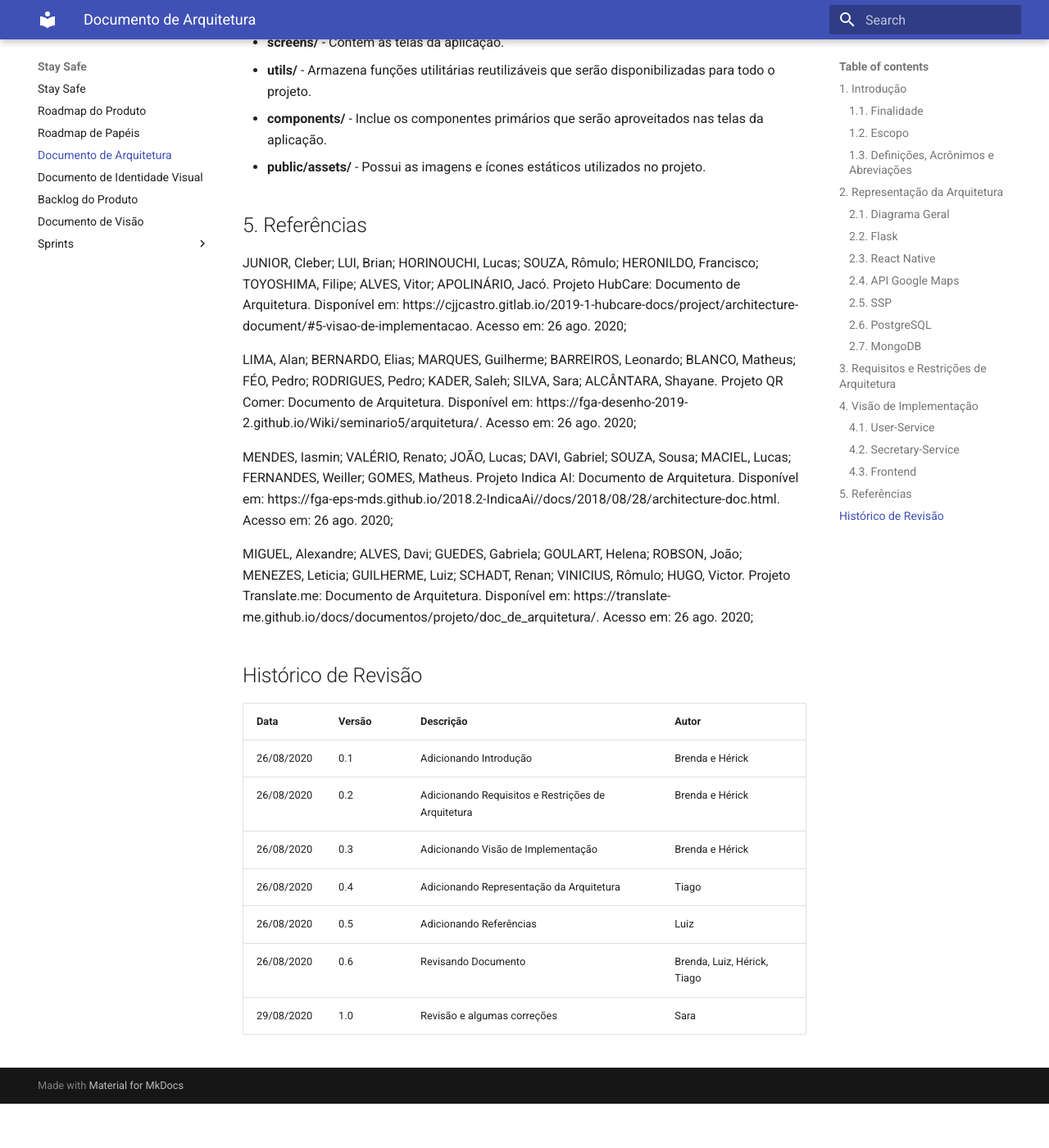
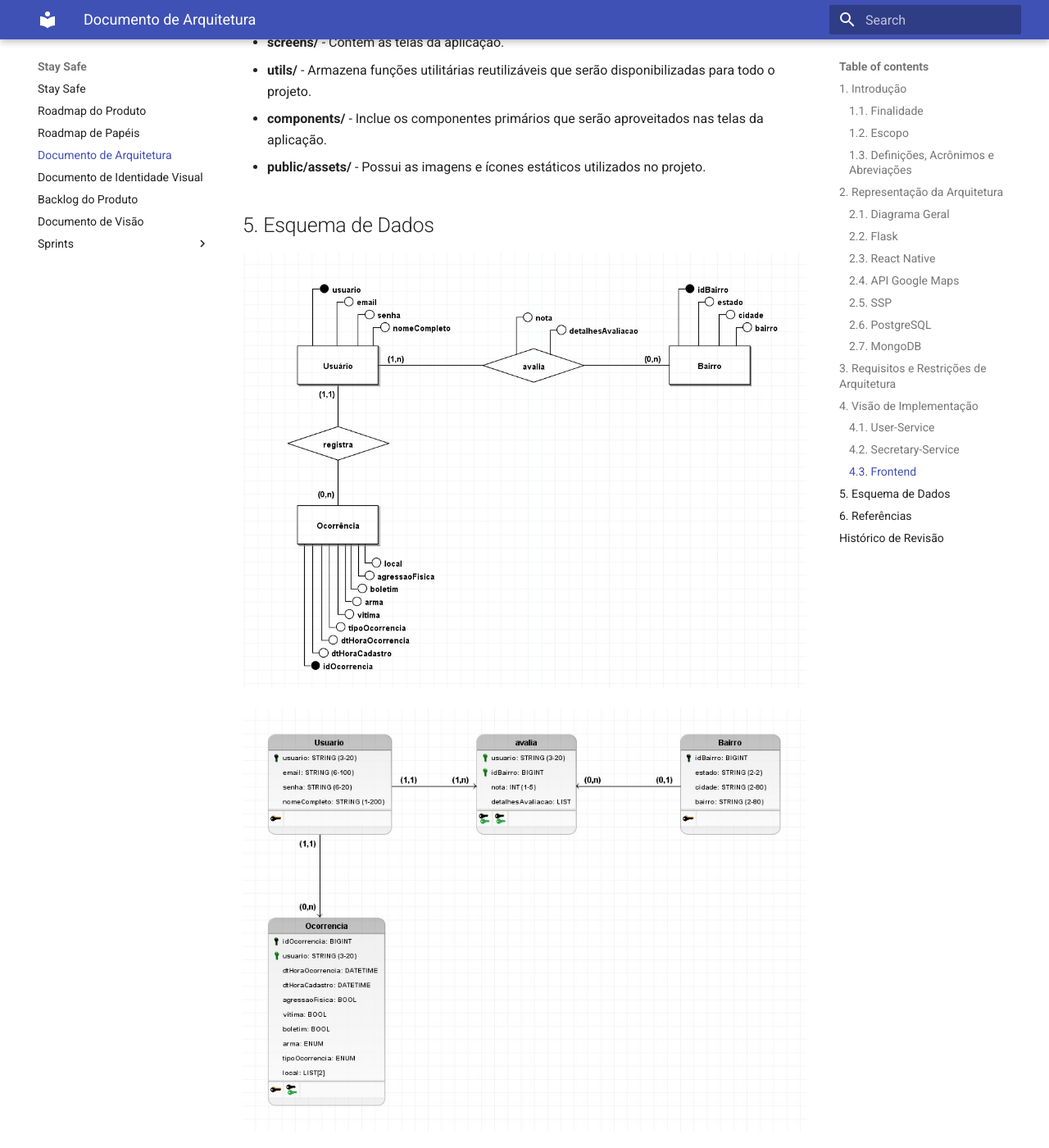
Before and after one commit to fga-eps-mds/2020.1-stay-safe-docs, an MkDocs documentation site: the page built from docs/arquitetura.md, in a window 1280 px wide and 1400 px high, scrolled down 5157 px. Shown: the whole window at 82% size. Built offline with MkDocs 1.6.1 and Material for MkDocs 9.7.7, drawn with Linux system fonts in a browser that asks for light colours; before the commit the page ends 6503 px from its top, so only the background shows below that.

Commit message:
Added data diagrams.
Co-authored-by: Sara Silva <saracsas2@gmail.com>

```diff
--- a/docs/arquitetura.md
+++ b/docs/arquitetura.md
@@ -101,7 +101,12 @@ A Secretaria de Segurança Pública do [Distrito Federal](http://www.ssp.df.gov.
 * **components/** - Inclue os componentes primários que serão aproveitados nas telas da aplicação.
 * **public/assets/** - Possui as imagens e ícones estáticos utilizados no projeto.
 
-## 5. Referências
+## 5. Esquema de Dados
+![DE-R](images/architecture/user-service-DER.jpg)
+
+![Lógico](images/architecture/user-service-logic.jpg)
+
+## 6. Referências
 
 JUNIOR, Cleber; LUI, Brian; HORINOUCHI, Lucas; SOUZA, Rômulo; HERONILDO, Francisco; TOYOSHIMA, Filipe; ALVES, Vitor; APOLINÁRIO, Jacó. Projeto HubCare: Documento de Arquitetura. Disponível em: https://cjjcastro.gitlab.io/2019-1-hubcare-docs/project/architecture-document/#5-visao-de-implementacao. Acesso em: 26 ago. 2020;
 
```
Also changed, not shown: docs/images/architecture/user-service-DER.jpg (added), docs/images/architecture/user-service-logic.jpg (added).
